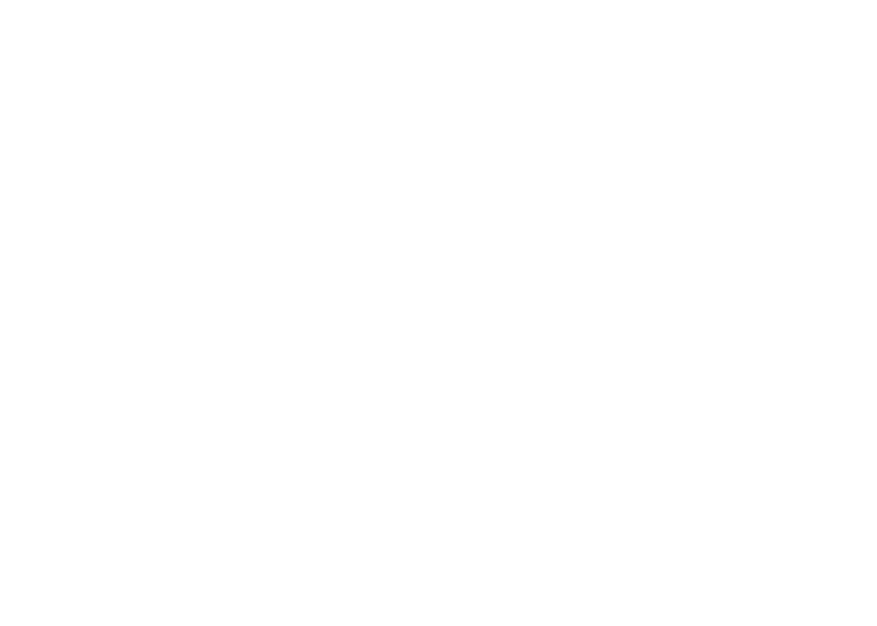
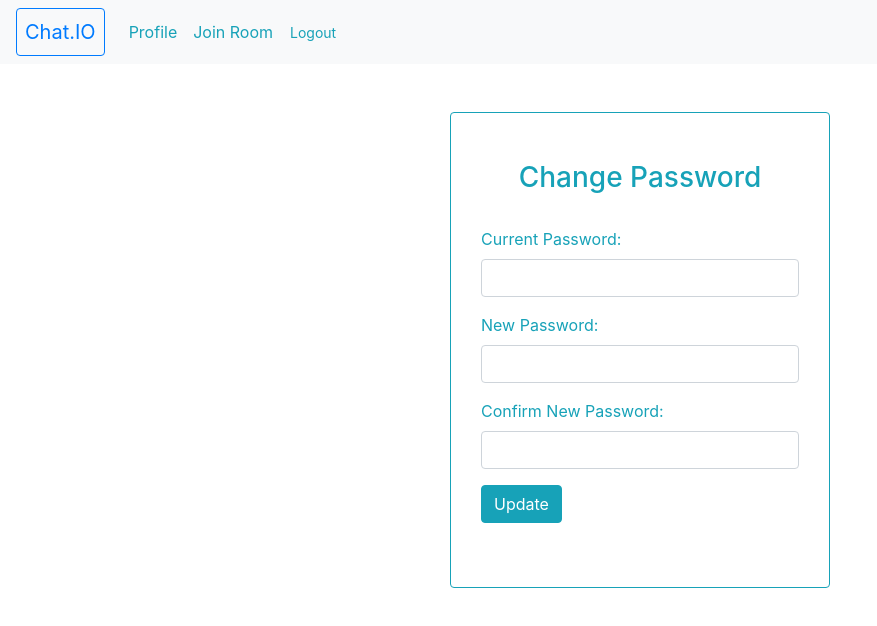
Before and after one commit to lakshay-angrish/socket.io-chat, an Angular app: page /change-password in a window 1280 px wide. Shown: the top 626 px of the page, without its empty margins (0-877 px from the left). Built offline with nearby package versions, Linux system fonts and the light colour scheme; sample sign-in values are in the browser's storage.

Commit message:
add change password option

```diff
--- a/src/app/app.module.ts
+++ b/src/app/app.module.ts
@@ -11,6 +11,8 @@ import { HeaderComponent } from './header/header.component';
 import { HomeComponent } from './home/home.component';
 import { ChatRoomComponent } from './chat-room/chat-room.component';
 import { ProfileComponent } from './profile/profile.component';
+import { ChangePasswordComponent } from './change-password/change-password.component';
+import { ChangePhotoComponent } from './change-photo/change-photo.component';
 
 @NgModule({
   declarations: [
@@ -20,7 +22,9 @@ import { ProfileComponent } from './profile/profile.component';
     HeaderComponent,
     HomeComponent,
     ChatRoomComponent,
-    ProfileComponent
+    ProfileComponent,
+    ChangePasswordComponent,
+    ChangePhotoComponent
   ],
   imports: [
     BrowserModule,
--- /dev/null
+++ b/src/app/change-password/change-password.component.html
@@ -0,0 +1,30 @@
+<div id="changePass">
+    <div class="container">
+        <div id="changePass-row" class="row justify-content-center align-items-center">
+            <div id="changePass-column" class="col-md-4 border border-info rounded pt-5">
+                <div id="changePass-box" class="col-md-12 pb-5">
+                    <form id="changePass-form" class="form" action="" method="post">
+                        <h3 class="text-center text-info">Change Password</h3><br>
+                        <div class="form-group">
+                            <label for="currentPassword" class="text-info">Current Password:</label><br>
+                            <input type="password" name="currentPassword" id="currentPassword" class="form-control" [(ngModel)]="currentPassword">
+                        </div>
+                        <div class="form-group">
+                            <label for="newPassword" class="text-info">New Password:</label><br>
+                            <input type="password" name="newPassword" id="newPassword" class="form-control" [(ngModel)]="newPassword">
+                        </div>
+                        <div class="form-group">
+                            <label for="confirmNewPassword" class="text-info">Confirm New Password:</label><br>
+                            <input type="password" name="confirmNewPassword" id="confirmNewPassword" class="form-control" [(ngModel)]="confirmNewPassword">
+                        </div>
+                        <p class="text-center text-danger"><small>{{errorMessage}}</small></p>
+                        <div class="form-group">
+                          <input type="submit" name="submit" class="btn btn-info btn-md" value="Update" (click)="changePassword()">
+                        </div>
+                    </form>
+                </div>
+            </div>
+        </div>
+    </div>
+    <div class="container"><br><br></div>
+  </div>
--- /dev/null
+++ b/src/app/change-password/change-password.component.ts
@@ -0,0 +1,55 @@
+import { Component, OnInit } from '@angular/core';
+import { Router } from '@angular/router';
+import { HttpClient } from '@angular/common/http';
+
+@Component({
+  selector: 'app-change-password',
+  templateUrl: './change-password.component.html',
+  styleUrls: ['./change-password.component.css']
+})
+export class ChangePasswordComponent implements OnInit {
+  username: string;
+  currentPassword: string;
+  newPassword: string;
+  confirmNewPassword: string;
+  errorMessage: string;
+
+  constructor(private router: Router, private http: HttpClient) { }
+
+  ngOnInit() {
+    this.username = sessionStorage.getItem('username');
+    if (this.username === null) {
+      alert('You must be logged in!');
+      this.router.navigateByUrl('');
+    }
+  }
+
+  changePassword() {
+    if (this.newPassword === this.confirmNewPassword) {
+      const args = {
+        username: this.username,
+        currentPassword: this.currentPassword,
+        newPassword: this.newPassword
+      };
+
+      this.http.put('http://localhost:3000/changePassword', args, {responseType: 'json'}).subscribe(
+        (response) => {
+          // tslint:disable-next-line:no-string-literal
+          if (response['nModified'] === 0) {
+            this.errorMessage = 'Current Password Invalid';
+          } else {
+            alert('Successfully Updated');
+            this.router.navigateByUrl('profile');
+          }
+        },
+        (error) => {
+          this.errorMessage = error;
+        }
+      );
+    } else {
+      this.errorMessage = 'Passwords do not match';
+    }
+
+  }
+
+}
--- /dev/null
+++ b/src/app/change-photo/change-photo.component.html
@@ -0,0 +1 @@
+<p>change-photo works!</p>
--- /dev/null
+++ b/src/app/change-photo/change-photo.component.ts
@@ -0,0 +1,15 @@
+import { Component, OnInit } from '@angular/core';
+
+@Component({
+  selector: 'app-change-photo',
+  templateUrl: './change-photo.component.html',
+  styleUrls: ['./change-photo.component.css']
+})
+export class ChangePhotoComponent implements OnInit {
+
+  constructor() { }
+
+  ngOnInit() {
+  }
+
+}
--- a/src/app/profile/profile.component.html
+++ b/src/app/profile/profile.component.html
@@ -10,8 +10,8 @@
             <ul class="list-group list-group-flush">
               <li class="list-group-item text-center list-group-item-light">{{gender}}</li>
               <li class="list-group-item text-center list-group-item-light">Born {{birthdate}}</li>
-              <li class="list-group-item text-center list-group-item-light"><button class="btn btn-outline-success">Change Password</button></li>
-              <li class="list-group-item text-center list-group-item-light"><button class="btn btn-outline-success"></button>Update Photo</button></li>
+              <li class="list-group-item text-center list-group-item-light"><button class="btn btn-outline-success" (click)="passwordButtonClicked()">Change Password</button></li>
+              <li class="list-group-item text-center list-group-item-light"><button class="btn btn-outline-success"(click)="photoButtonClicked()">Update Photo</button></li>
               <li class="list-group-item text-center list-group-item-light"><button class="btn btn-outline-danger" (click)="deleteUser()">Delete Account</button></li>
             </ul>
           </div>
--- a/src/app/profile/profile.component.ts
+++ b/src/app/profile/profile.component.ts
@@ -53,4 +53,12 @@ export class ProfileComponent implements OnInit {
       }
     );
   }
+
+  passwordButtonClicked() {
+    this.router.navigateByUrl('change-password');
+  }
+
+  photoButtonClicked() {
+    this.router.navigateByUrl('change-photo');
+  }
 }
```
Also changed, not shown: server.js (+17 -0 lines), src/app/app-routing.module.ts (+8 -0 lines), src/app/change-password/change-password.component.css (added), src/app/change-photo/change-photo.component.css (added), 2 other files (tests, documents, lock files or other folders).
